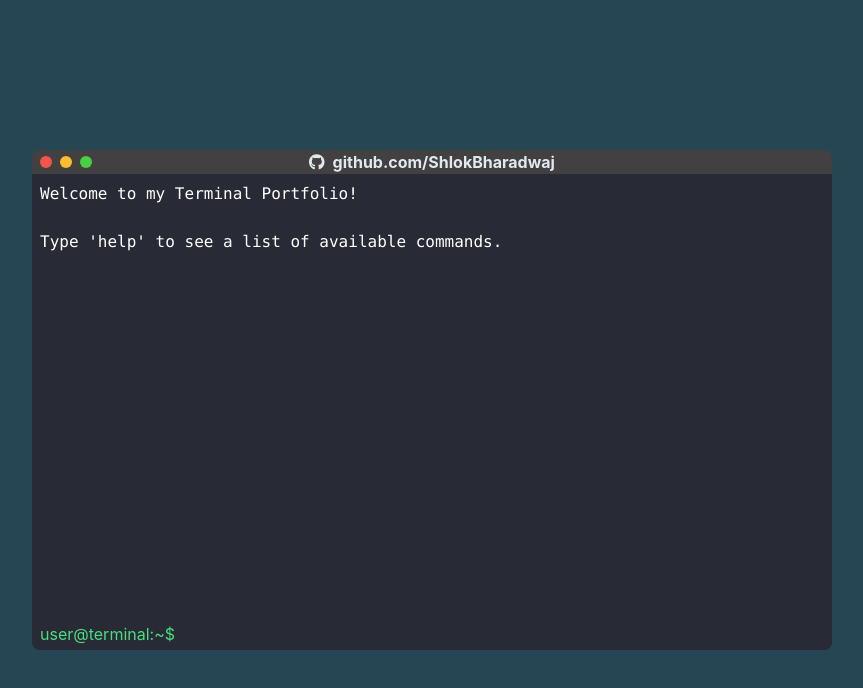
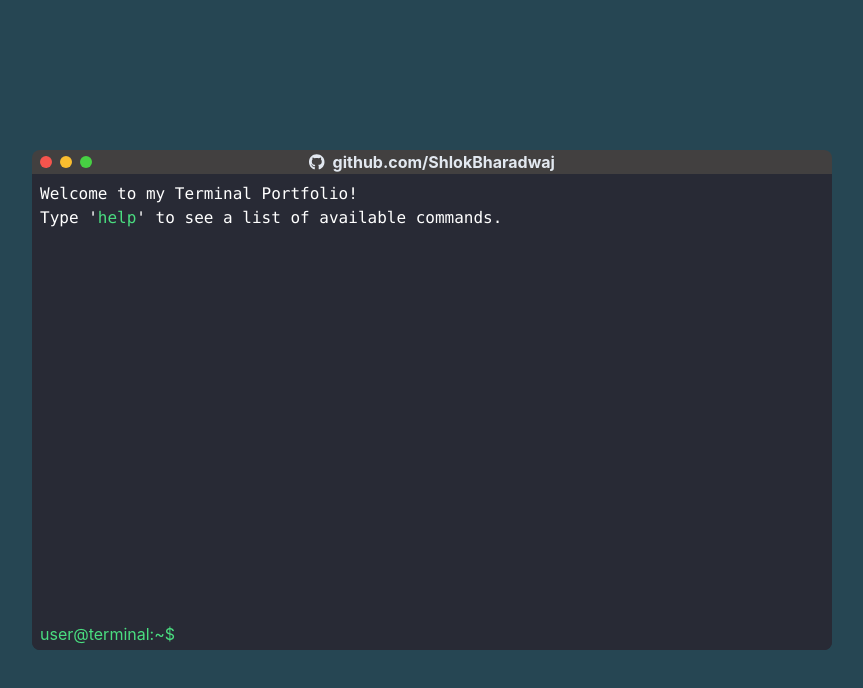
Before and after one commit to ShlokBharadwaj/portfolio, a React (Create React App) app: page / in a window 1280 px wide. Shown: the top 688 px of the page, without its empty margins (208-1071 px from the left). Built offline with nearby package versions, Linux system fonts and the light colour scheme; the HTML template or start-up script is replaced by a standard one.

Commit message:
Update: 'help' color to distinguish

```diff
--- a/src/components/commands/Welcome.jsx
+++ b/src/components/commands/Welcome.jsx
@@ -5,10 +5,7 @@ const Welcome = () => {
   const [displayedText, setDisplayedText] = useState('');
 
   useEffect(() => {
-    const welcomeText = `Welcome to my Terminal Portfolio!
-
-Type 'help' to see a list of available commands.
-    `;
+    const welcomeText = `Welcome to my Terminal Portfolio!\nType '<span class="text-green-400">help</span>' to see a list of available commands.`;
 
     setWelcomeText(welcomeText);
   }, []);
@@ -33,7 +30,7 @@ Type 'help' to see a list of available commands.
   return (
     <div className="welcome-container">
       <div className="terminal-body">
-        <pre className="terminal-text">{displayedText}</pre>
+        <pre className="terminal-text" dangerouslySetInnerHTML={{ __html: displayedText }} />
       </div>
     </div>
   );
```
